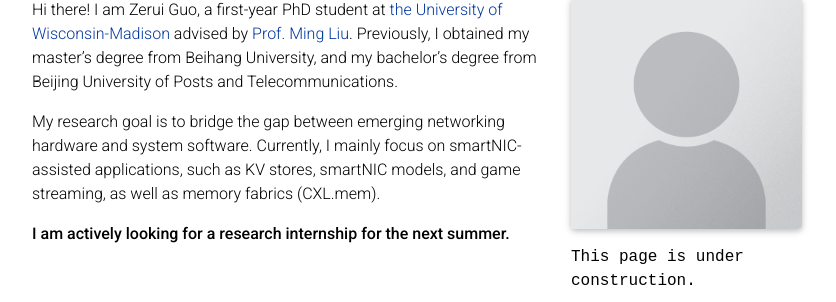
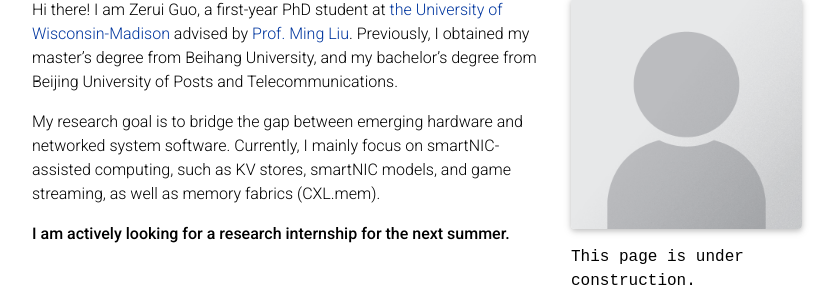
Before and after one commit to AlphaCat00/AlphaCat00.github.io, a Jekyll site: the page built from _pages/about.md, in a window 1280 px wide, cut to the strip 0-567 px from the top of the page. Shown: the part 203-505 px from the top of the strip, without its empty margins (223-1059 px from the left). Built offline with Jekyll 4.4.1, drawn with Linux system fonts in a browser that asks for light colours; full-size pictures stand in for the smaller copies a plugin makes; comment, search, counter and statistics services are not loaded; a style sheet for code colours, icons or effects is not loaded.

Commit message:
Update about.md

```diff
--- a/_pages/about.md
+++ b/_pages/about.md
@@ -19,6 +19,6 @@ social: false  # includes social icons at the bottom of the page
 
 Hi there! I am Zerui Guo, a first-year PhD student at [the University of Wisconsin-Madison](https://www.cs.wisc.edu/) advised by [Prof. Ming Liu](https://pages.cs.wisc.edu/~mgliu/index.html).  Previously, I obtained my master's degree from Beihang University, and my bachelor's degree from Beijing University of Posts and Telecommunications.
 
-My research goal is to bridge the gap between emerging networking hardware and system software. Currently, I mainly focus on smartNIC-assisted applications, such as KV stores, smartNIC models, and game streaming, as well as memory fabrics (CXL.mem).
+My research goal is to bridge the gap between emerging hardware and networked system software. Currently, I mainly focus on smartNIC-assisted computing, such as KV stores, smartNIC models, and game streaming, as well as memory fabrics (CXL.mem).
 
 **I am actively looking for a research internship for the next summer.**
```
